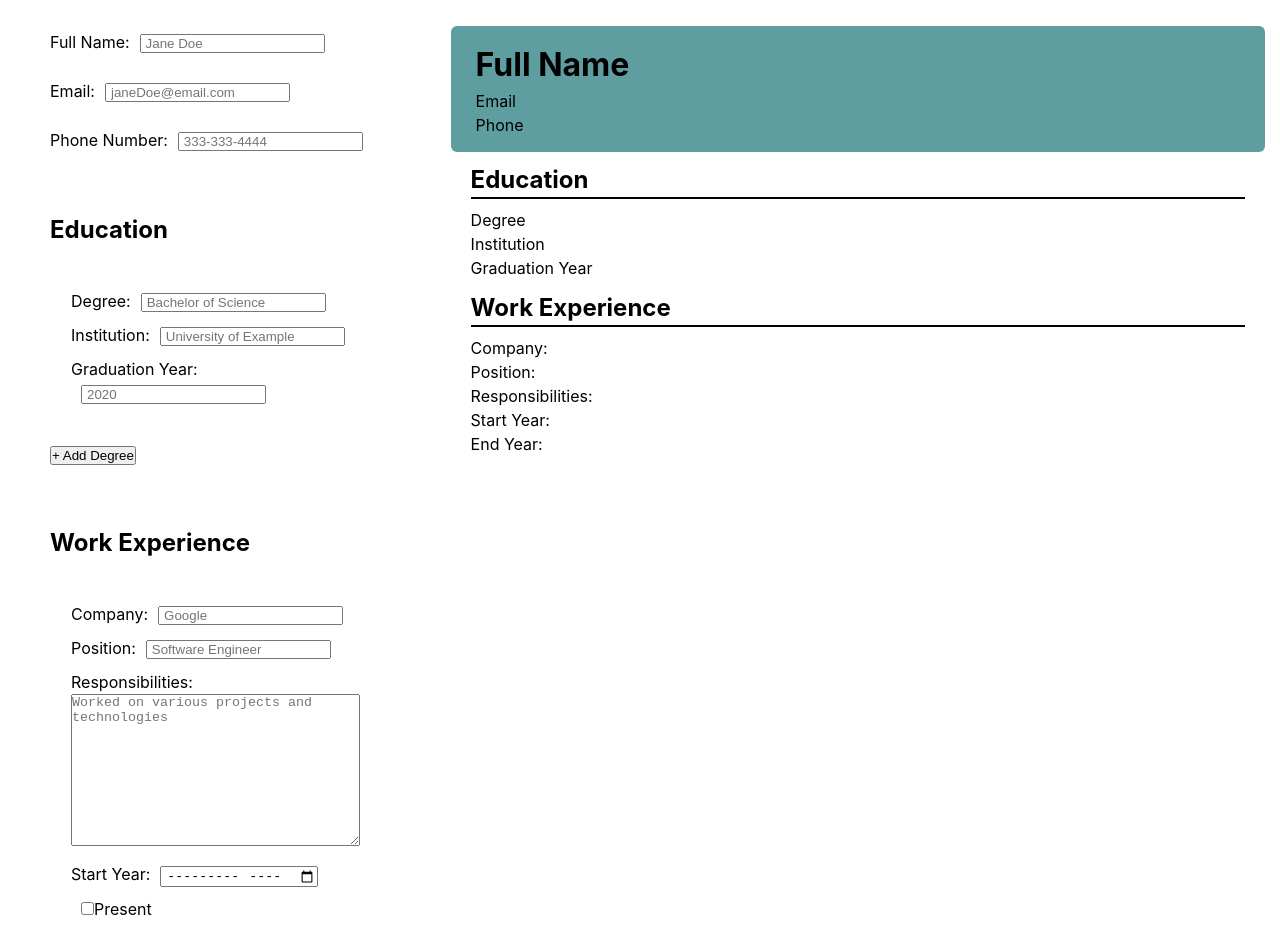
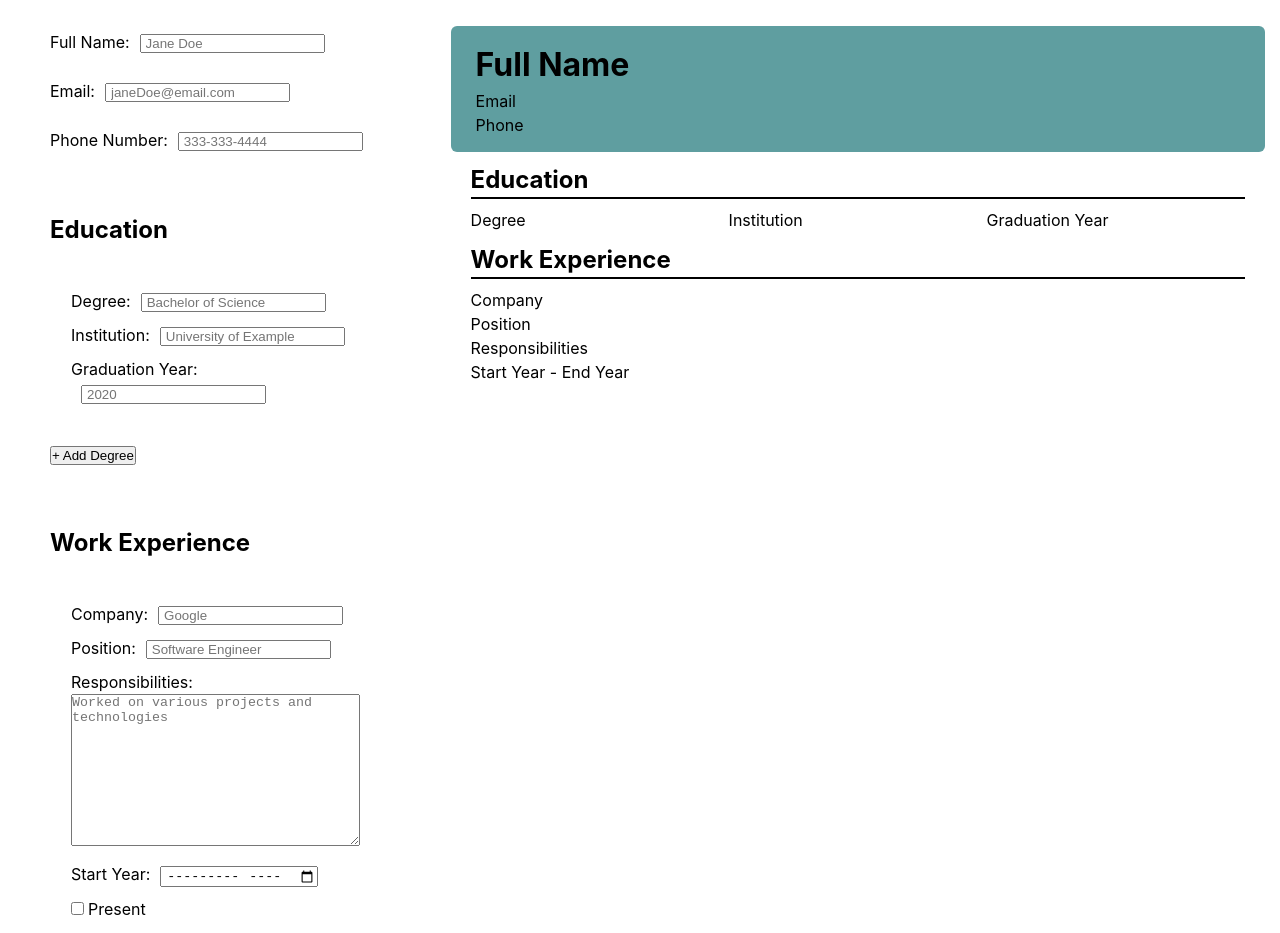
Before and after one commit to ha-x-3/odin-cv-application, a React (Vite) app: page / in a window 1280 px wide. Shown: the top 933 px of the page. Built offline with nearby package versions, Linux system fonts and the light colour scheme.

Commit message:
Styling updates

```diff
--- a/src/components/Preview.jsx
+++ b/src/components/Preview.jsx
@@ -15,7 +15,7 @@ const Preview = forwardRef(({ generalInfo, educationInfo, workInfo }, ref) => {
 
 			<h2>Education</h2>
 			{educationInfo.map((edu, index) => (
-				<div key={index}>
+				<div key={index} className='entry educationRow'>
 					<p>{edu.degree || 'Degree'}</p>
 					<p>{edu.institution || 'Institution'}</p>
 					<p>{edu.graduationYear || 'Graduation Year'}</p>
@@ -24,12 +24,11 @@ const Preview = forwardRef(({ generalInfo, educationInfo, workInfo }, ref) => {
 
 			<h2>Work Experience</h2>
 			{workInfo.map((work, index) => (
-				<div key={index}>
-					<p>Company: {work.company}</p>
-					<p>Position: {work.position}</p>
-					<p>Responsibilities: {work.responsibilities}</p>
-					<p>Start Year: {work.startYear}</p>
-					<p>End Year: {work.endYear}</p>
+				<div key={index} className='entry'>
+					<p>{work.company || 'Company'}</p>
+					<p>{work.position || 'Position'}</p>
+					<p>{work.responsibilities || 'Responsibilities'}</p>
+					<p>{work.startYear || 'Start Year'} - { work.isPresent ? "Present" : "End Year" + work.endYear}</p>
 				</div>
 			))}
 		</div>
--- a/src/components/workEntry.jsx
+++ b/src/components/workEntry.jsx
@@ -56,6 +56,7 @@ export default function WorkEntry({ work, onChange }) {
 					type='checkbox'
 					checked={work.isPresent}
 					onChange={handlePresentChange}
+					className='checkbox'
 				/>
 				Present
 			</label>
--- a/src/styles/previewStyles.css
+++ b/src/styles/previewStyles.css
@@ -30,3 +30,12 @@
   height: 2px;
   background-color: #000;
 }
+
+.entry {
+    margin-bottom: 10px;
+}
+
+.educationRow {
+    display: grid;
+    grid-template-columns: 1fr 1fr 1fr;
+}
--- a/src/styles/workStyles.css
+++ b/src/styles/workStyles.css
@@ -6,3 +6,7 @@
     border-radius: 6px;
     padding: 15px 20px;
 }
+
+.checkbox {
+    margin: 0 4px 0 0;
+}
```
